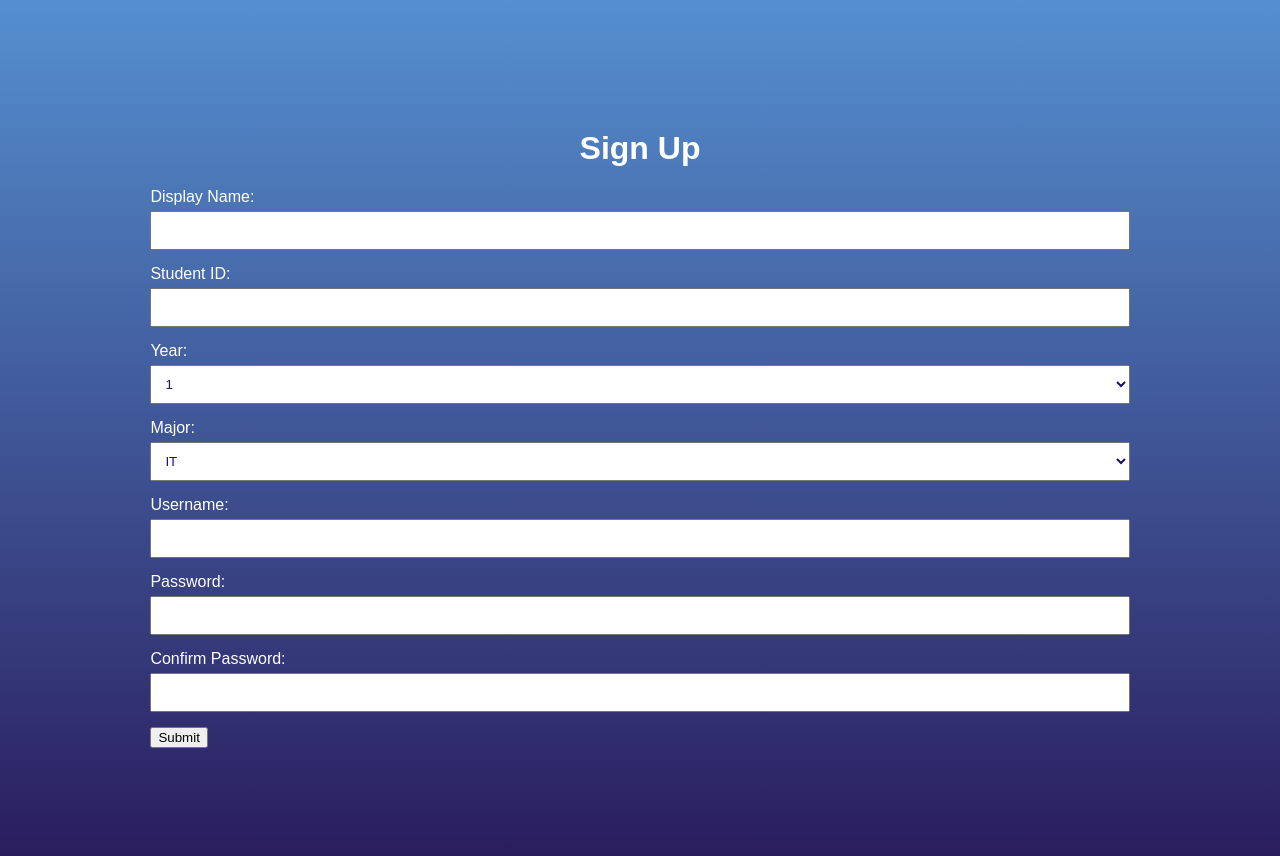
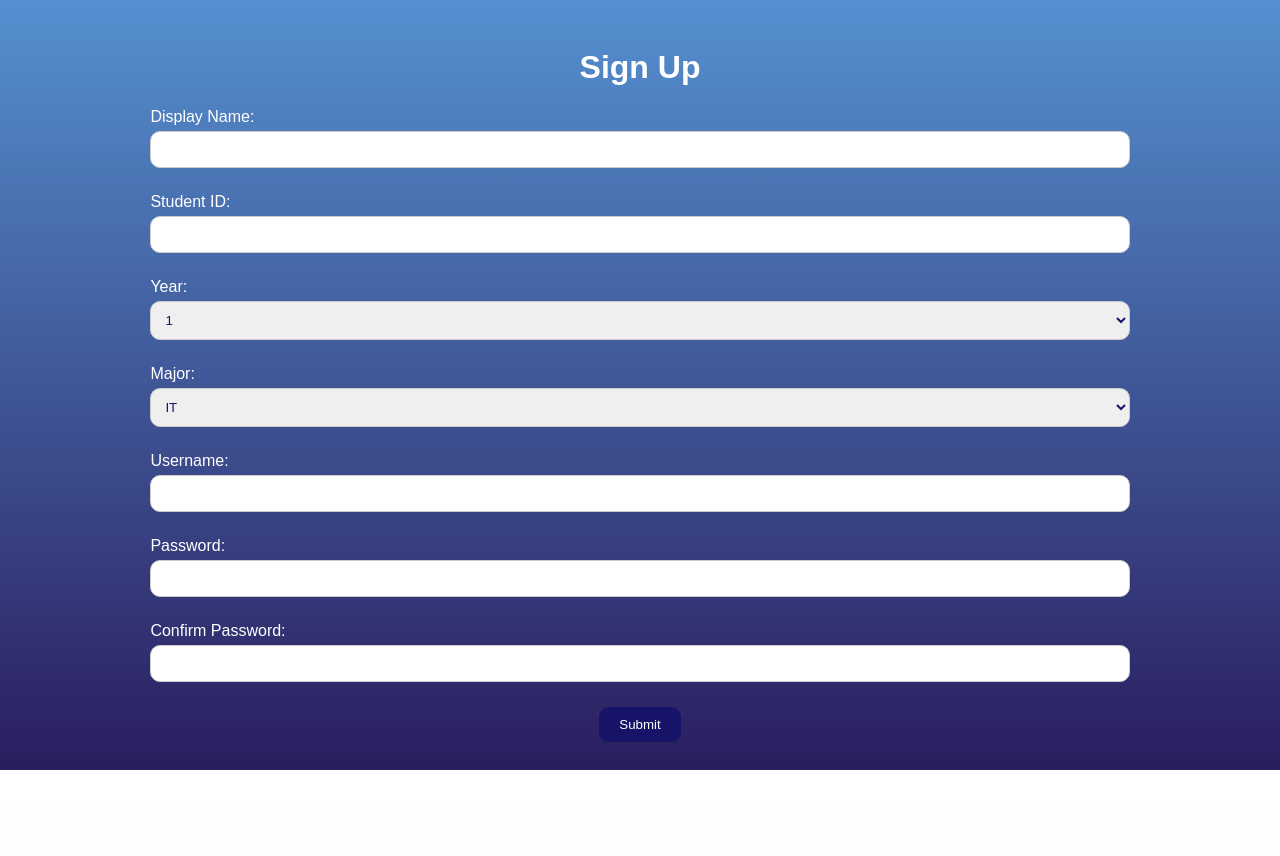
Before and after one commit to Pattrapol-Yaowaraj/All-IT-By-Jing-, a Django app: page /accounts/register/ in a window 1280 px wide. After the commit the page ends 770 px from the top, so only its background shows below. Run offline with Django 4.2, Linux system fonts and the light colour scheme.

Commit message:
148: Edit signup css

```diff
--- a/All_IT/accounts/templates/account/signup.html
+++ b/All_IT/accounts/templates/account/signup.html
@@ -1,4 +1,3 @@
-{% load static %}
 <!DOCTYPE html>
 <html lang="en">
 <head>
@@ -10,7 +9,6 @@
       font-family: Arial, sans-serif;
       padding: 20px;
       color: white;
-      height: 100vh;
       background-image: linear-gradient(rgb(85, 144, 208),rgb(42, 29, 94) );
       background-size: cover;
       background-repeat: no-repeat;
@@ -33,6 +31,27 @@
       padding: 10px;
       box-sizing: border-box;
       color: #161368;
+      border: 1px solid #ccc;
+      border-radius: 10px;
+      margin-bottom: 10px;
+    }
+
+    /* Style the submit button */
+    button {
+      padding: 10px 20px;
+      border: none;
+      border-radius: 10px;
+      background-color: #161368;
+      color: white;
+      cursor: pointer;
+      align-items: center;
+      margin: auto;
+      display: block;
+    }
+
+    /* Style the submit button on hover */
+    button:hover {
+      background-color: #2e59a8;
     }
   </style>
 </head>
@@ -43,14 +62,14 @@
     {% if user_form.errors %}
       {% for field in user_form %}
         {% for error in field.errors %}
-          <div style="color: red;" size="1rem">{{ error }}</div>
+          <div style="color: hsl(54, 100%, 50%); padding-bottom: 0.5%; font-size: 100%;">{{ error }}</div>
         {% endfor %}
       {% endfor %}
     {% endif %}
     {% if profile_form.errors %}
       {% for field in profile_form %}
         {% for error in field.errors %}
-          <div style="color: red;" size="1rem">{{ error }}</div>
+          <div style="color:  hsl(54, 100%, 50%); padding-bottom: 0.5%; font-size: 100%;">{{ error }}</div>
         {% endfor %}
       {% endfor %}
     {% endif %}
```
